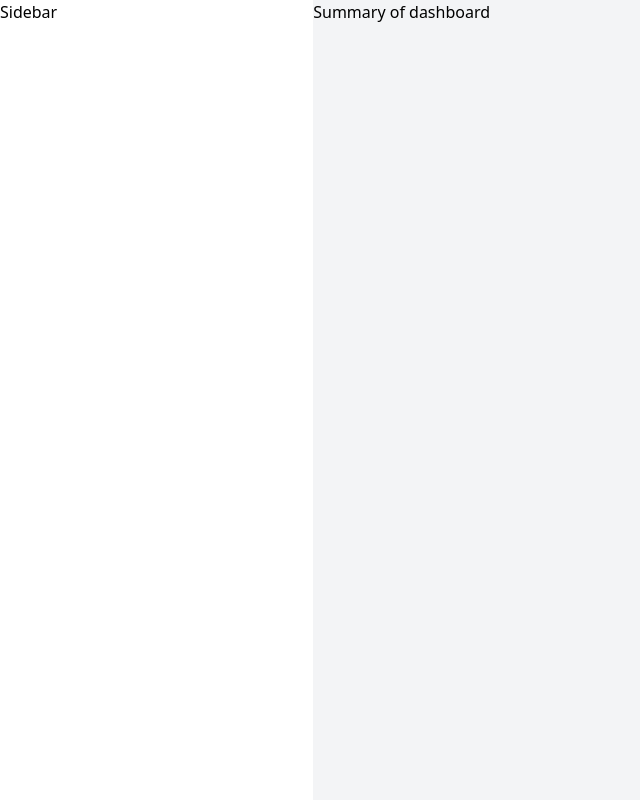
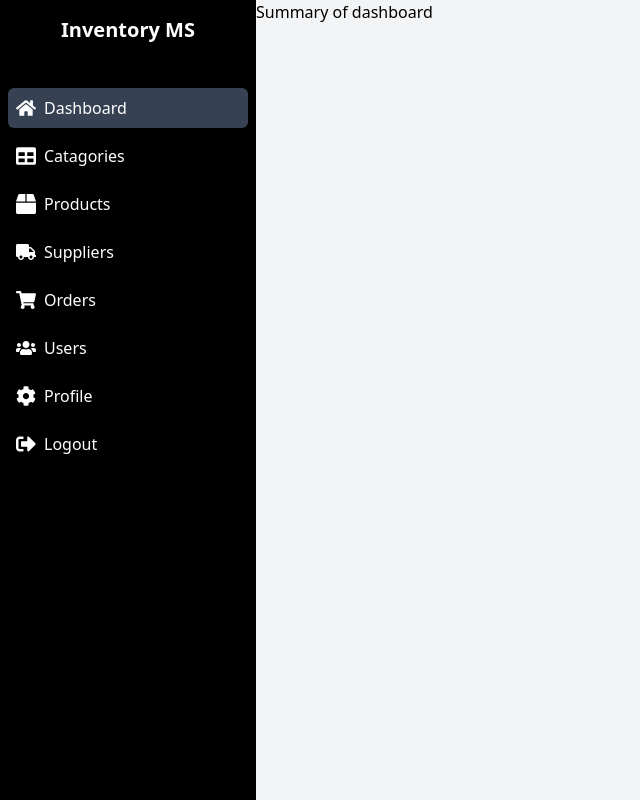
Before and after one commit to wmtutul/Inventory-Management, a React app in the folder frontend/: page /admin-dashboard in a window 1280 px wide. Shown: the whole page, without its empty margins (0-640 px from the left). Built offline with nearby package versions, Linux system fonts and the light colour scheme; sample sign-in values are in the browser's storage; the HTML template or start-up script is replaced by a standard one.

Commit message:
Frontend Sidebar design

```diff
--- a/frontend/src/App.jsx
+++ b/frontend/src/App.jsx
@@ -20,7 +20,13 @@ const App = () => {
             }
         >
           <Route index element={<h1>Summary of dashboard</h1>} />
-
+          <Route path='categories' element={<h1>Categories</h1>} />
+          <Route path='products' element={<h1>Products</h1>} />
+          <Route path='suppliers' element={<h1>Suppliers</h1>} />
+          <Route path='orders' element={<h1>Orders</h1>} />
+          <Route path='users' element={<h1>Users</h1>} />
+          <Route path='profile' element={<h1>Profile</h1>} />
+          <Route path='logout' element={<h1>Logout</h1>} />
         </Route>
 
         <Route path='/customer/dashboard' element={<h1>customer dashboard</h1>} />
--- a/frontend/src/components/Sidebar.jsx
+++ b/frontend/src/components/Sidebar.jsx
@@ -1,9 +1,49 @@
 import React from 'react'
+import {FaTable, FaHome, FaBox, FaTruck, FaShoppingCart, FaUsers, FaCog, FaSignOutAlt} from "react-icons/fa";
+import {NavLink} from 'react-router';
 
 const Sidebar = () => {
+
+  const menuItems = [
+    {name: "Dashboard", path: "/admin-dashboard", icon: <FaHome/>, isParent: true},
+    {name: "Catagories", path: "/admin-dashboard/categories", icon: <FaTable/>, isParent: false},
+    {name: "Products", path: "/admin-dashboard/products", icon: <FaBox/>, isParent: false},
+    {name: "Suppliers", path: "/admin-dashboard/suppliers", icon: <FaTruck/>, isParent: false},
+    {name: "Orders", path: "/admin-dashboard/orders", icon: <FaShoppingCart/>, isParent: false},
+    {name: "Users", path: "/admin-dashboard/users", icon: <FaUsers/>, isParent: false},
+    {name: "Profile", path: "/admin-dashboard/profile", icon: <FaCog/>, isParent: false},
+    {name: "Logout", path: "/admin-dashboard/logout", icon: <FaSignOutAlt/>, isParent: false},
+  ]
+
+
   return (
-    <div>Sidebar</div>
+    <div className='flex flex-col h-screen  bg-black text-white w-16 md:w-64 fixed'>
+      <div className='h-16 mt-4 flex flex-items justify-center'>
+        <span className='hidden md:block text-xl font-bold'>Inventory MS</span>
+        <span className='md:hidden text-xl font-bold '>IMS</span>
+      </div>
+
+      <div>
+        <ul className='space-y-2 p-2'>
+          {
+            menuItems.map((item) => (
+              <li key={item.name}>
+                <NavLink
+                  end={item.isParent}
+                  className={({isActive}) => (isActive ? "bg-gray-700" : " ") + " flex items-center p-2 rounded-md  hover:bg-gray-700 transition duration-200"}
+                  to={item.path}
+                >
+                  <span className='text-xl'>{item.icon}</span>
+                  <span className='ml-2 hidden md:block'>{item.name}</span>
+                </NavLink>
+              </li>
+            ))
+          }
+        </ul>
+      </div>
+    </div>
   )
+
 }
 
 export default Sidebar
```
